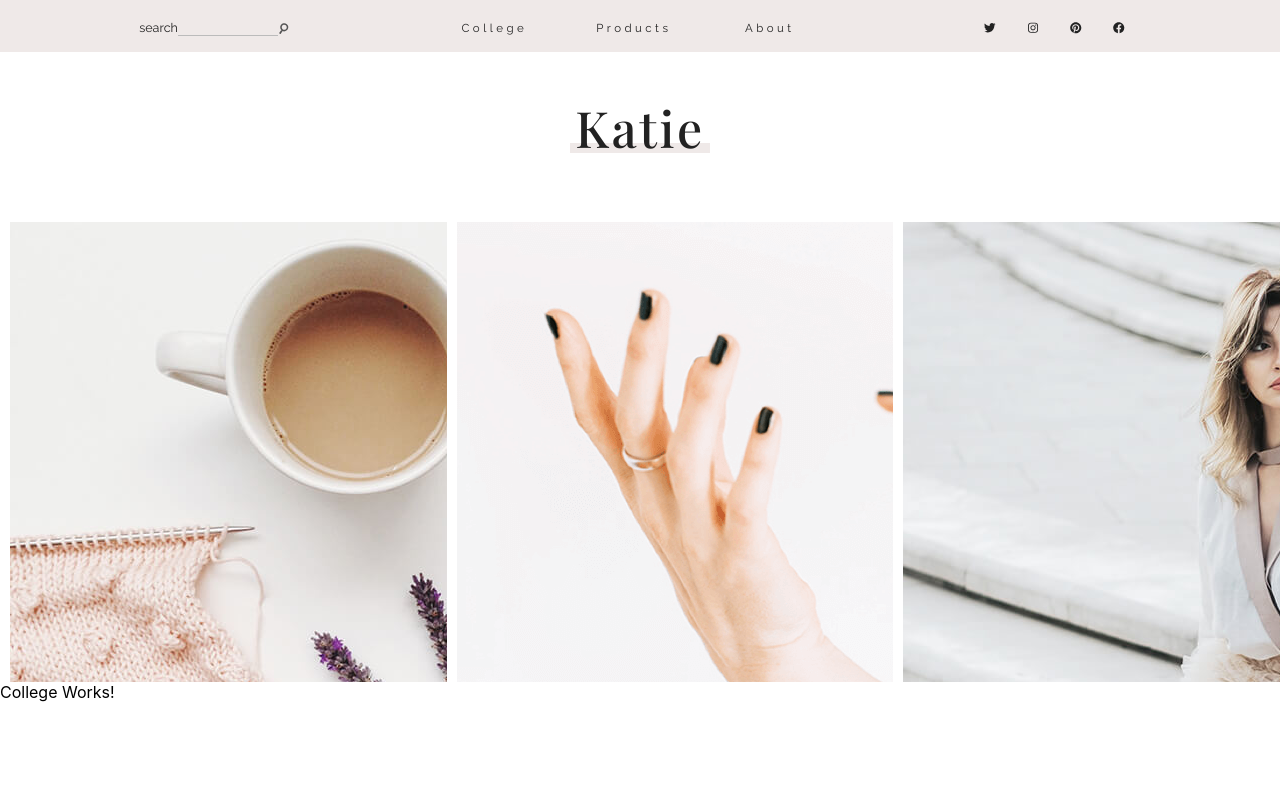
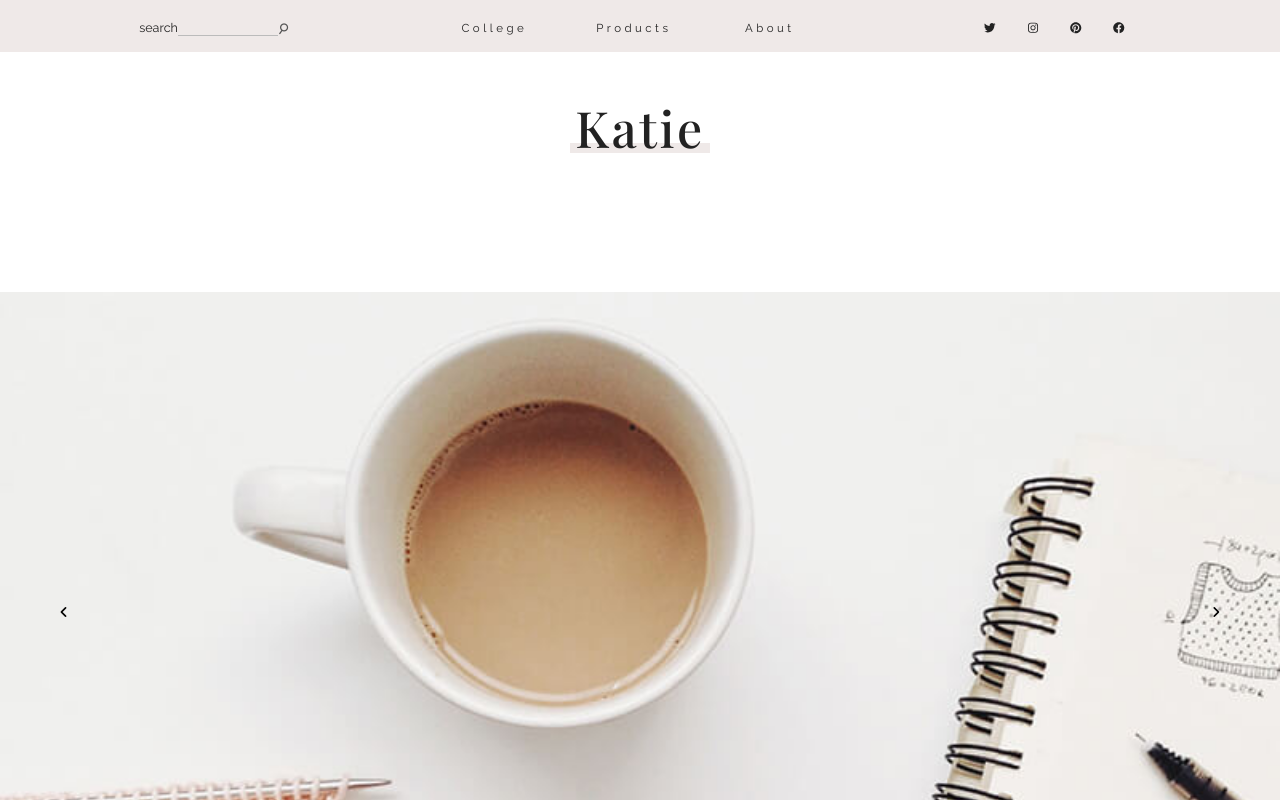
Before and after one commit to KathleenWilcox/personal-website, a React (Create React App) app: page / in a window 1280 px wide. Shown: the top 800 px of the page. Built offline with nearby package versions, Linux system fonts and the light colour scheme.

Commit message:
image carousel

```diff
--- a/package.json
+++ b/package.json
@@ -13,6 +13,7 @@
     "@testing-library/user-event": "^7.1.2",
     "framer-motion": "^1.10.3",
     "gh-pages": "^2.2.0",
+    "node-sass": "^4.14.1",
     "react": "^16.13.1",
     "react-dom": "^16.13.1",
     "react-media-hook": "^0.4.7",
--- a/public/index.html
+++ b/public/index.html
@@ -9,6 +9,7 @@
       name="description"
       content="Web site created using create-react-app"
     />
+    <script src="https://kit.fontawesome.com/1af03b82b1.js" crossorigin="anonymous"></script>
     <link href="https://fonts.googleapis.com/css2?family=Raleway:wght@200;300;400&display=swap" rel="stylesheet">
     <link href="https://fonts.googleapis.com/css2?family=Playfair+Display:wght@500&display=swap" rel="stylesheet">
     <link rel="apple-touch-icon" href="%PUBLIC_URL%/logo192.png" />
--- a/src/App.js
+++ b/src/App.js
@@ -7,6 +7,7 @@ import About from './Pages/About';
 import Featured from './Components/Featured'
 import { BrowserRouter as Router, Route, Switch } from "react-router-dom";
 import './Styles/logo.css';
+import Slider from './Components/Slider'
 
 class App extends React.Component {
   render(){
@@ -17,7 +18,7 @@ class App extends React.Component {
 
         <Navbar />
         <Logo/>
-        <Featured/>
+        <Slider/>
         <Switch>
           <Route exact path="/" component={College} />
           <Route path="/Products" component={Products} />
--- /dev/null
+++ b/src/Components/Image.js
@@ -0,0 +1,10 @@
+  import React from 'react'
+
+  function Image({src}){
+    let imgStyles = {
+      width: 100 + "%",
+      height: "auto"
+    }
+    return <img  src={src} alt="slide image" style = {imgStyles}/>
+  }
+  export default Image;
--- a/src/Components/SearchBar.js
+++ b/src/Components/SearchBar.js
@@ -16,7 +16,7 @@ class SearchBar extends React.Component{
         <input className ="search-input" type="text" placeholder=""/>
 
         <button className = "search-button" type= "submit">
-          <FontAwesomeIcon icon={faSearch} />
+        <i class="fas fa-search"></i>
         </button>
 
         </div>
--- /dev/null
+++ b/src/Components/Slider.js
@@ -0,0 +1,40 @@
+import React, {useState} from 'react';
+import Image from './Image';
+import coffee from '../Images/coffee.jpg'
+import hands from '../Images/hands.png'
+import model from '../Images/model.jpg'
+import '../Styles/slider.scss';
+
+
+function Slider(){
+    let slider_arr = [
+      <Image src= {coffee} />,
+      <Image src= {hands} />,
+      <Image src= {model} />
+    ];
+
+    const [x, setX] = useState(0);
+    const goLeft = () => {
+      //setX(x+100);
+      x ===  0 ? setX(-100 * (slider_arr.length-1)) : setX( x+100 );
+    };
+    const goRight  = () => {
+      x ===  -100 * (slider_arr.length-1) ? setX(0): setX( x-100 );
+    };
+
+    return(
+      <div className = "slider">
+
+      {slider_arr.map((item,index) => {
+        return(
+          <div key = "index" className = "slide" style = {{transform: `translateX(${x}%)`}}>
+          {item}
+          </div>
+        );
+      })}
+      <button id = "goLeft" onClick = {goLeft}> <i class="fa fa-angle-left"></i> </button>
+      <button id = "goRight" onClick = {goRight}> <i class="fa fa-angle-right"></i> </button>
+      </div>
+     );
+}
+export default Slider;
--- a/src/Styles/logo.css
+++ b/src/Styles/logo.css
@@ -6,7 +6,7 @@
   padding-right: 0px;
   padding-bottom: 51px;
   padding-left: 0px;
-  width: 100%;
+  width: 100%
 }
 
 .logo-link{
--- /dev/null
+++ b/src/Styles/slider.scss
@@ -0,0 +1,42 @@
+.slider {
+  position: relative;
+  width: 100%;
+  height: 100vh;
+  box-sizing: border-box;
+  margin: 0;
+  padding: 0;
+  display: flex;
+  align-items: center;
+  overflow: hidden;
+  background: none;
+}
+
+.slide{
+  position: relative;
+  min-width: 100%;
+  height: 80%;
+  transition: 0.5s;
+  overflow: hidden;
+}
+
+%btn-styles{
+  position: absolute;
+  top: 50%;
+  transform: translateY(-50%);
+  width: 10%;
+  height: 80%;
+  background: none;
+  border: none;
+  outline: none;
+}
+
+#goLeft{
+    left: 0;
+    @extend %btn-styles;
+}
+
+#goRight{
+  right:0;
+  @extend %btn-styles;
+
+}
```
Also changed, not shown: 1 other file (tests, documents, lock files or other folders).
